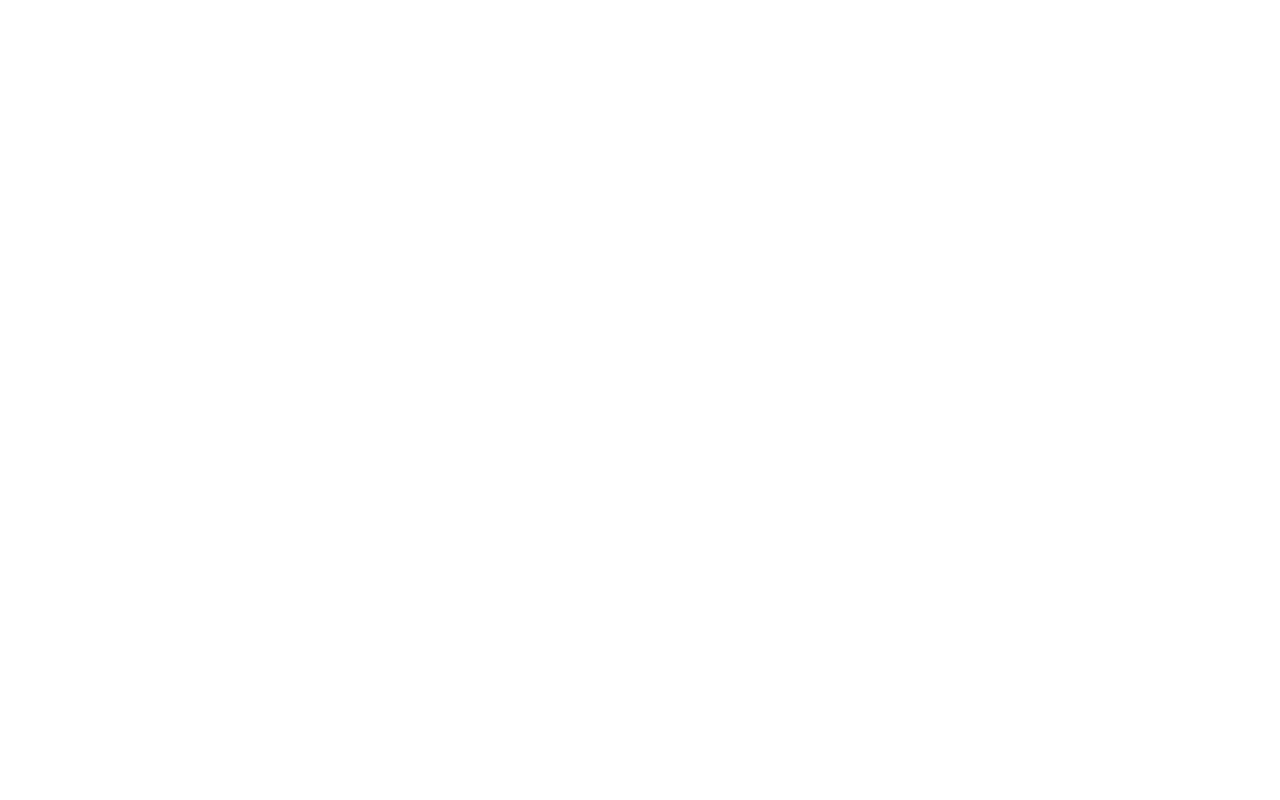
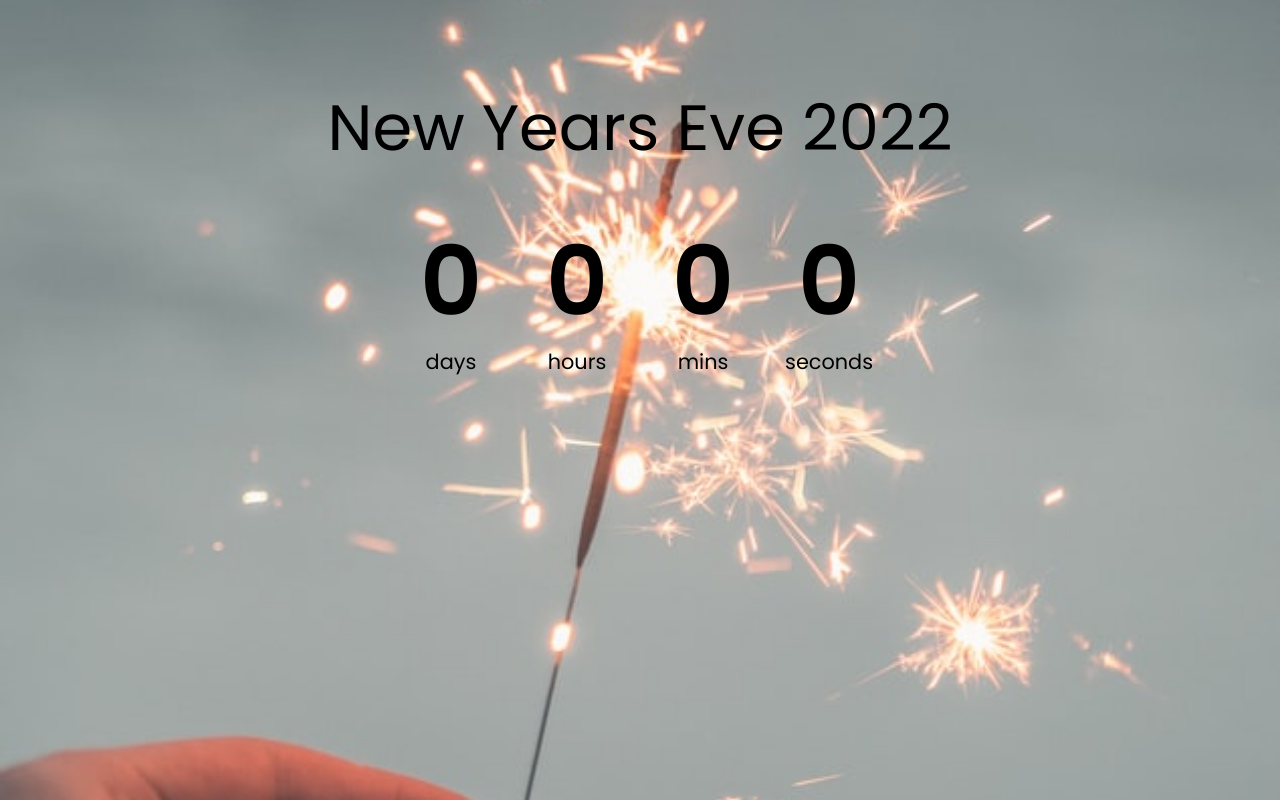
Before and after one commit to luu-van/countdown, a plain HTML site: page index.html in a window 1280 px wide. Drawn offline with nearby package versions, Linux system fonts and the light colour scheme; files that its build step writes are made by us from their sources.

Commit message:
done html and css

```diff
--- a/index.html
+++ b/index.html
@@ -10,5 +10,26 @@
 </head>
 <body>
 
+    <h1>New Years Eve 2022</h1>
+
+    <div class="countdown-container">
+        <div class="countdown-el days-c">
+            <p class="big-text" id="days">0</p>
+            <span>days</span>
+        </div>
+        <div class="countdown-el hours-c">
+            <p class="big-text" id="hours">0</p>
+            <span>hours</span>
+        </div>
+        <div class="countdown-el mins-c">
+            <p class="big-text" id="mins">0</p>
+            <span>mins</span>
+        </div>
+        <div class="countdown-el seconds-c">
+            <p class="big-text" id="seconds">0</p>
+            <span>seconds</span>
+        </div>
+    </div>
+
 </body>
 </html>
--- a/style.scss
+++ b/style.scss
@@ -0,0 +1,43 @@
+@import url("https://fonts.googleapis.com/css2?family=Poppins:wght@200;400;600&display=swap");
+
+* {
+    box-sizing: border-box;
+}
+
+body {
+    background-image: url("./new_year.jpg");
+    background-size: cover;
+    background-position: center center;
+    display: flex;
+    flex-direction: column;
+    align-items: center;
+    min-height: 100vh;
+    font-family: "Poppins", sans-serif;
+    margin: 0;
+}
+
+h1 {
+    font-weight: normal;
+    font-size: 4rem;
+    margin-top: 5rem;
+}
+
+.countdown-container {
+    display: flex;
+    flex-wrap: wrap;
+    justify-content: center;
+
+    .countdown-el {
+        text-align: center;
+        span {
+            font-size: 1.3rem;
+        }
+
+        .big-text {
+            font-weight: bold;
+            font-size: 6rem;
+            line-height: 1;
+            margin: 1rem 2rem;
+        }
+    }
+}
```
Also changed, not shown: new_year.jpg (added), style.css (added), 1 other file.
